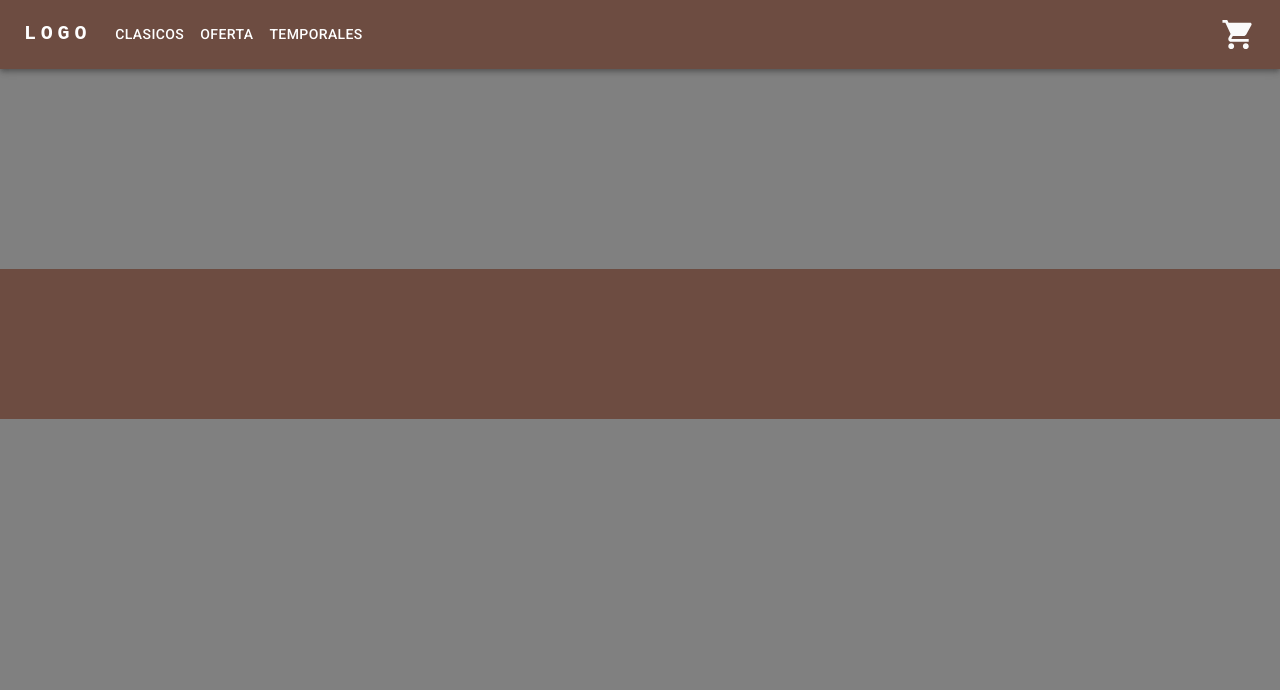
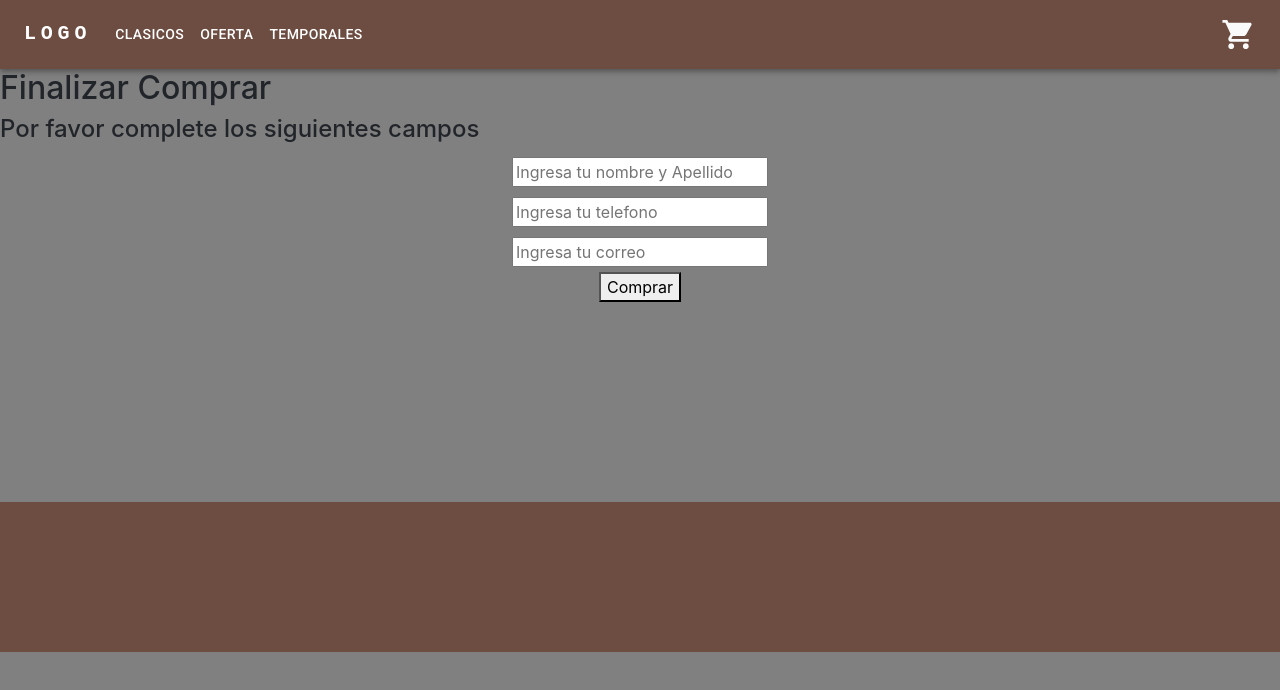
Before and after one commit to kevod1997/ReactJS-e-commerce, a React (Create React App) app: page /checkout in a window 1280 px wide. Shown: the top 690 px of the page. Built offline with nearby package versions, Linux system fonts and the light colour scheme.

Commit message:
Agregamos checkout

```diff
--- a/src/App.js
+++ b/src/App.js
@@ -9,8 +9,16 @@ import Footer from "./components/Footer";
 import ItemDetailContainer from "./components/ItemDetailContainer";
 import Cart from "./components/Cart";
 import {CartProvider} from './context/CartContext'
+import Checkout from "./components/Checkout";
 
 function App() {
+
+  //MANERA DE AGREGAR LOS PRODUCTOS A FIREBASE CON EL MOCK
+
+  // useEffect(()=>{
+  //   const productosCollecction = collection(db, "products")
+  //   productos.map((item)=> addDoc(productosCollecction, item))
+  // }, [])
   return (
   <>
   <CartProvider>
@@ -24,6 +32,8 @@ function App() {
     <Route path="/category/:categoryId" element={<ItemListContainer/>} />
     <Route path="/detail/:id" element={<ItemDetailContainer/>} />
     <Route path="/cart" element={<Cart/>} />
+    <Route path="/checkout" element={<Checkout/>} />
+
   </Routes>
   <Footer/>
   </ThemeProvider>
--- a/src/components/Cart.jsx
+++ b/src/components/Cart.jsx
@@ -16,20 +16,36 @@ const Cart = () => {
   const navegate = useNavigate();
   return (
     <>
-      <div style={{marginTop: '175px'}}>
+      <div style={{ marginTop: "75px" }}>
         {!cart.length ? (
-          <div className="card text-center" style={{marginLeft: '225px', marginRight: '225px',backgroundColor: '#D3D3D3'}}>
+          <div
+            className="card text-center"
+            style={{
+              marginLeft: "225px",
+              marginRight: "225px",
+              backgroundColor: "#D3D3D3",
+              marginBottom: "300px",
+            }}
+          >
             <h2
               className="alert alert-dark d-flex justify-content-center"
               role="alert"
-              style={{ marginLeft: '200px', marginRight: '200px', marginTop: '25px'}}
+              style={{
+                marginLeft: "200px",
+                marginRight: "200px",
+                marginTop: "25px",
+              }}
             >
               Tu carrito está vacío
             </h2>
             <a
               className="btn btn-secondary d-flex justify-content-center"
               onClick={() => navegate("/")}
-              style={{ marginLeft: "200px", marginRight: "200px", marginBottom: '25px' }}
+              style={{
+                marginLeft: "200px",
+                marginRight: "200px",
+                marginBottom: "25px",
+              }}
             >
               Ir a Comprar
             </a>
@@ -37,17 +53,32 @@ const Cart = () => {
         ) : (
           <div>
             {/* TOTAL PURCHASE */}
-            <div className="card text-center" style={{marginLeft: '225px', marginRight: '225px'}}>
+            <div
+              className="card text-center"
+              style={{ marginLeft: "225px", marginRight: "225px" }}
+            >
               <div className="card-header">Total en el Carrito</div>
-              <div>{cart.map((purchase)=> <CartItem purchase={purchase} key={purchase.id} />)}</div>
+              <div>
+                {cart.map((purchase) => (
+                  <CartItem purchase={purchase} key={purchase.id} />
+                ))}
+              </div>
               <div className="card-body">
-                <p className="card-text">
-                 Monto total: $ {cartTotal()}
-                </p>
-                <a href="#" className="btn btn-success" style={{marginLeft: '5px', marginRight: '5px'}}>
+                <p className="card-text">Monto total: $ {cartTotal()}</p>
+                <a
+                  href="#"
+                  className="btn btn-success"
+                  style={{ marginLeft: "5px", marginRight: "5px" }}
+                  onClick={() => navegate("/checkout")}
+                >
                   Finalizar Compra
                 </a>
-                <a href="#" className="btn btn-danger" onClick={clear} style={{marginLeft: '5px', marginRight: '5px'}}>
+                <a
+                  href="#"
+                  className="btn btn-danger"
+                  onClick={clear}
+                  style={{ marginLeft: "5px", marginRight: "5px" }}
+                >
                   Vaciar Carrito
                 </a>
               </div>
--- a/src/components/CartItem.jsx
+++ b/src/components/CartItem.jsx
@@ -1,9 +1,12 @@
 /* eslint-disable react/prop-types */
 import React from 'react'
+import { useNavigate } from 'react-router-dom';
 import { useCart } from '../context/CartContext'
 
-export default function CartItem({purchase, navegate}) {
+export default function CartItem({purchase}) {
     const{removeItem}= useCart()
+    const navegate = useNavigate();
+
   return (
         <div
           className="container d-flex justify-content-center"
--- a/src/components/CartWidget.jsx
+++ b/src/components/CartWidget.jsx
@@ -9,7 +9,7 @@ const CartWidget = () => {
     <>
       <div>
         <ShoppingCartIcon color="secondary" fontSize="large" />
-        <span> {cartQuantity() || ""} </span>
+        <span style={{color: 'white', fontSize: '20px'}}> {cartQuantity() || ""} </span>
         {/* condicional tradicional if y else*/}
         {/* <span>{!cart.lenght ? '' : cartQuantity()  }</span> */}
         {/* condicional ternario if sin else */}
--- /dev/null
+++ b/src/components/Checkout.jsx
@@ -0,0 +1,97 @@
+import { addDoc, collection, serverTimestamp } from "firebase/firestore";
+import React from "react";
+import { useState } from "react";
+import { database } from "../firebase/firebase";
+import { useCart } from "../context/CartContext";
+import { useNavigate } from "react-router-dom";
+import Loader from "./Loader";
+
+export default function Checkout() {
+  const [comprador, setComprador] = useState({});
+  const [orderId, setOrderId] = useState("");
+  const { cart, cartTotal, clear } = useCart();
+  const [loader, setLoader] = useState(false)
+  const navigate = useNavigate()
+
+
+  const datosComprador = (e) => {
+    setComprador({
+      ...comprador,
+      [e.target.name]: e.target.value,
+    });
+  };
+
+  const finalizarCompra = (e) => {
+    if(Object.values(comprador).length !== 3){
+        e.preventDefault()
+        alert('Tenes que completar todos los campos')
+    }else{
+        e.preventDefault();
+        setLoader(true)
+        const ventas = collection(database, "orders");
+        addDoc(ventas, {
+          comprador,
+          items: cart,
+          total: cartTotal(),
+          date: serverTimestamp(),
+        })
+          .then((res) => {
+            setOrderId(res.id);
+            clear();
+          })
+          .catch((error) => console.log(error))
+          .finally(()=> setLoader(false))
+      }
+    }
+    if(loader){
+        return <p><Loader/></p>
+    }
+  return (
+    <div>
+      {!orderId ?
+        <div>
+          <h2>Finalizar Comprar</h2>
+          <h4>Por favor complete los siguientes campos</h4>
+          <form
+            style={{
+              display: "flex",
+              justifyContent: "center",
+              alignItems: "center",
+              flexDirection: "column",
+            }}
+            onSubmit={finalizarCompra}
+          >
+            <input
+              style={{ margin: "5px" }}
+              type="text"
+              placeholder="Ingresa tu nombre y Apellido"
+              name="name"
+              onChange={datosComprador}
+            />
+            <input
+              style={{ margin: "5px" }}
+              type="number"
+              placeholder="Ingresa tu telefono"
+              name="phone"
+              onChange={datosComprador}
+            />
+            <input
+              style={{ margin: "5px" }}
+              type="email"
+              placeholder="Ingresa tu correo"
+              name="email"
+              onChange={datosComprador}
+            />
+            <button type="submit">Comprar</button>
+          </form>
+        </div>
+       :
+        <div>
+          <h2>Gracias por su compra!</h2>
+          <h4> Su orden es: {orderId} </h4>
+          <button onClick={()=> navigate('/')}> Volver</button>
+        </div>
+      }
+    </div>
+  );
+}
--- a/src/components/NavBar.jsx
+++ b/src/components/NavBar.jsx
@@ -12,7 +12,6 @@ import MenuIcon from "@mui/icons-material/Menu";
 import Container from "@mui/material/Container";
 import Button from "@mui/material/Button";
 import MenuItem from "@mui/material/MenuItem";
-import AdbIcon from "@mui/icons-material/Adb";
 import CartWidget from "./CartWidget";
 import { NavLink } from "react-router-dom";
 
@@ -93,7 +92,6 @@ const NavBar = () => {
               ))}
             </Menu>
           </Box>
-          <AdbIcon sx={{ display: { xs: "flex", md: "none" }, mr: 1 }} />
           <Typography
             variant="h5"
             noWrap
@@ -112,6 +110,7 @@ const NavBar = () => {
           >
             LOGO
           </Typography>
+
           <Box sx={{ flexGrow: 1, display: { xs: "none", md: "flex" } }}>
             {pages.map((page) => (
               <Button
@@ -129,7 +128,6 @@ const NavBar = () => {
           <NavLink to='/cart'>
           <CartWidget />
           </NavLink>
-
         </Toolbar>
       </Container>
     </AppBar>
```
